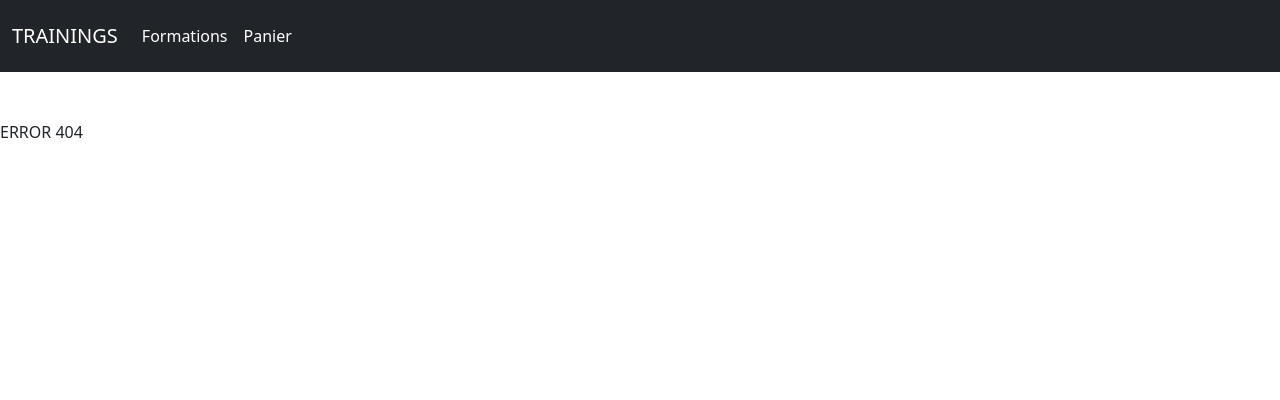
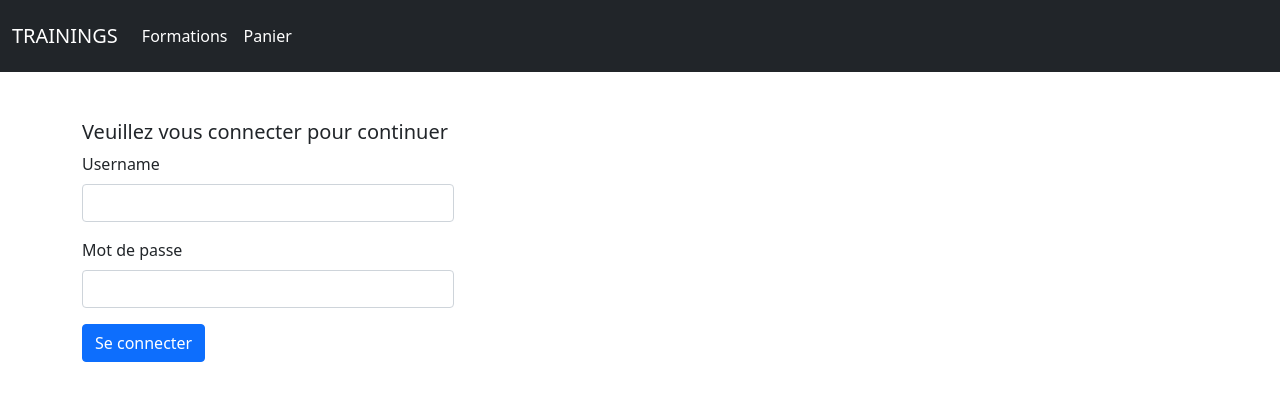
Before and after one commit to jdelmerie/trainings-front-app, an Angular app: page /login in a window 1280 px wide. Before the commit this address led to /404. Shown: the top 400 px of the page. Built offline with nearby package versions, Linux system fonts and the light colour scheme.

Commit message:
ajout des component et service login

```diff
--- a/db.json
+++ b/db.json
@@ -49,5 +49,24 @@
       "price": 1000,
       "quantity": 1
     }
+  ],
+  "users": [
+    {
+      "id": 1,
+      "username": "delmerie",
+      "password": "123",
+      "role": [
+        "ADMIN",
+        "USER"
+      ]
+    },
+    {
+      "id": 2,
+      "username": "caroline",
+      "password": "123",
+      "role": [
+        "USER"
+      ]
+    }
   ]
 }
--- a/src/app/app-routing.module.ts
+++ b/src/app/app-routing.module.ts
@@ -5,6 +5,7 @@ import { TrainingsComponent } from './components/trainings/trainings.component';
 import { NotFoundComponent } from './components/not-found/not-found.component';
 import { CustomerComponent } from './components/customer/customer.component';
 import { OrderComponent } from './components/order/order.component';
+import { LoginComponent } from './components/login/login.component';
 
 const routes: Routes = [
   {
@@ -22,6 +23,10 @@ const routes: Routes = [
   {
     path: 'customer',
     component: CustomerComponent,
+  },
+  {
+    path: 'login',
+    component: LoginComponent,
   },
   {
     path: '',
--- a/src/app/app.module.ts
+++ b/src/app/app.module.ts
@@ -12,6 +12,7 @@ import { CustomerComponent } from './components/customer/customer.component';
 import { OrderComponent } from './components/order/order.component';
 import { HttpClientModule } from '@angular/common/http';
 import { ReactiveFormsModule } from '@angular/forms';
+import { LoginComponent } from './components/login/login.component';
 
 @NgModule({
   declarations: [
@@ -21,6 +22,7 @@ import { ReactiveFormsModule } from '@angular/forms';
     NotFoundComponent,
     CustomerComponent,
     OrderComponent,
+    LoginComponent,
   ],
   imports: [BrowserModule, AppRoutingModule, FormsModule, HttpClientModule, ReactiveFormsModule],
   providers: [CartService],
--- a/src/app/components/cart/cart.component.ts
+++ b/src/app/components/cart/cart.component.ts
@@ -2,6 +2,8 @@ import { Component, OnInit } from '@angular/core';
 import { Router } from '@angular/router';
 import { Training } from 'src/app/model/training';
 import { CartService } from 'src/app/services/cart.service';
+import { AuthentificationService } from 'src/app/services/authentification.service';
+import { User } from 'src/app/model/user';
 
 @Component({
   selector: 'app-cart',
@@ -11,8 +13,10 @@ import { CartService } from 'src/app/services/cart.service';
 export class CartComponent implements OnInit {
   cart: Training[] | undefined;
   total: number = 0;
+  currentUser: User | undefined;
+  error = null;
 
-  constructor(private cartService: CartService, private router : Router) {}
+  constructor(private cartService: CartService, private router : Router, private authSerive: AuthentificationService ) {}
 
   ngOnInit(): void {
     this.cart = this.cartService.getCart();
@@ -31,6 +35,6 @@ export class CartComponent implements OnInit {
   }
 
   newOrder(){
-    this.router.navigateByUrl('customer');
+    this.router.navigateByUrl('login');
   }
 }
--- a/src/app/components/customer/customer.component.html
+++ b/src/app/components/customer/customer.component.html
@@ -1,4 +1,5 @@
 <div class="container">
+  <h5>Veuillez renseigner vos informations</h5>
   <div class="col-md-3">
     <form [formGroup]="myForm" (ngSubmit)="onSaveCustomer(myForm)">
       <div class="form-group mt-2">
--- a/src/app/components/customer/customer.component.ts
+++ b/src/app/components/customer/customer.component.ts
@@ -49,7 +49,6 @@ export class CustomerComponent implements OnInit {
         form.value.phone,
         form.value.email
       );
-      console.log(this.customer);
       this.cartService.saveCustomer(this.customer);
       this.router.navigateByUrl('order');
     } else {
--- /dev/null
+++ b/src/app/components/login/login.component.html
@@ -0,0 +1,34 @@
+<div class="container">
+  <h5>Veuillez vous connecter pour continuer</h5>
+  <form
+    [formGroup]="loginForm"
+    (ngSubmit)="onSubmit(loginForm)"
+    class="col-md-4"
+  >
+    <div class="mb-3">
+      <label for="exampleInputEmail1" class="form-label">Username</label>
+      <input
+        type="text"
+        name="username"
+        class="form-control"
+        formControlName="username"
+        id="exampleInputEmail1"
+        aria-describedby="emailHelp"
+      />
+    </div>
+    <div class="mb-3">
+      <label for="exampleInputPassword1" class="form-label">Mot de passe</label>
+      <input
+        type="password"
+        name="password"
+        formControlName="password"
+        class="form-control"
+        id="exampleInputPassword1"
+      />
+    </div>
+    <button type="submit" class="btn btn-primary">Se connecter</button>
+    <div class="alert alert-danger mt-2" role="alert" *ngIf="displayError">
+      Erreur de connexion
+    </div>
+  </form>
+</div>
--- /dev/null
+++ b/src/app/components/login/login.component.ts
@@ -0,0 +1,40 @@
+import { Component, OnInit } from '@angular/core';
+import { FormBuilder, FormGroup, Validators } from '@angular/forms';
+import { Router } from '@angular/router';
+import { User } from 'src/app/model/user';
+import { AuthentificationService } from 'src/app/services/authentification.service';
+
+@Component({
+  selector: 'app-login',
+  templateUrl: './login.component.html',
+  styleUrls: ['./login.component.css'],
+})
+export class LoginComponent implements OnInit {
+  loginForm: FormGroup;
+  user = this.authService.getUser();
+  displayError: boolean = false;
+
+  constructor(
+    private formBuilder: FormBuilder,
+    private authService: AuthentificationService,
+    private router: Router
+  ) {
+    this.loginForm = this.formBuilder.group({
+      username: ['', Validators.required],
+      password: ['', Validators.required],
+    });
+  }
+
+  ngOnInit(): void {}
+
+  onSubmit(form: FormGroup) {
+    if (form.valid) {
+      this.authService.login(form.value.username, form.value.password);
+      if (!this.authService.isLogged) {
+        this.displayError = true;
+      } else {
+        this.router.navigateByUrl('customer');
+      }
+    }
+  }
+}
--- /dev/null
+++ b/src/app/model/user.ts
@@ -0,0 +1,13 @@
+export class User {
+  // id: number;
+  username: string;
+  password: string;
+  role: Array<string>;
+
+  constructor(username: string, password: string, role: Array<string>) {
+    // this.id = id;
+    this.username = username;
+    this.password = password;
+    this.role = role;
+  }
+}
--- /dev/null
+++ b/src/app/services/authentification.service.ts
@@ -0,0 +1,65 @@
+import { Injectable } from '@angular/core';
+import { User } from '../model/user';
+
+@Injectable({
+  providedIn: 'root',
+})
+export class AuthentificationService {
+  fakeUsername: string = 'del';
+  fakePassword: string = '123';
+  user: User | undefined;
+  currentUser: Map<string, String> | undefined;
+  isLogged: boolean = false;
+
+  private users = [
+    { username: 'mohamed', password: '1234', roles: ['ADMIN', 'USER'] },
+    { username: 'del', password: '123', roles: ['USER'] },
+    { username: 'hugo', password: '1234', roles: ['USER'] },
+  ];
+
+  constructor() {
+    this.currentUser = new Map<string, String>();
+  }
+
+  //save current user in localstorage
+  saveCurrentUser(user: User) {
+    localStorage.setItem(
+      'currentUser',
+      JSON.stringify({ username: user.username, role: user.role[0] })
+    );
+  }
+
+  login(username: string, password: string) {
+    // for (let u of this.users) {
+    //   if (username == u.username && password == u.password) {
+    //     this.user = new User(u.username, u.password, u.roles);
+    //     this.isLogged = true;
+    //   } else {
+    //     this.user = new User('unknown', '', []);
+    //     this.isLogged = false;
+    //   }
+    //   this.saveCurrentUser(this.user);
+    //   console.log(this.getCurrentUser() + " log : " + this.isLogged);
+    // }
+
+    if (username == 'delddddddddddd' && password == '123') {
+      this.user = new User(username, password, ['USER']);
+      this.isLogged = true;
+    } else {
+      this.user = new User('unknown', '', []);
+    }
+    this.saveCurrentUser(this.user);
+    console.log(this.getCurrentUser() + ' log : ' + this.isLogged);
+  }
+
+  getCurrentUser() {
+    let currentUser = localStorage.getItem('currentUser');
+    if (currentUser) {
+      return JSON.parse(currentUser);
+    }
+  }
+
+  getUser() {
+    return this.user;
+  }
+}
```
Also changed, not shown: src/app/components/login/login.component.css (added), 2 other files (tests, documents, lock files or other folders).
